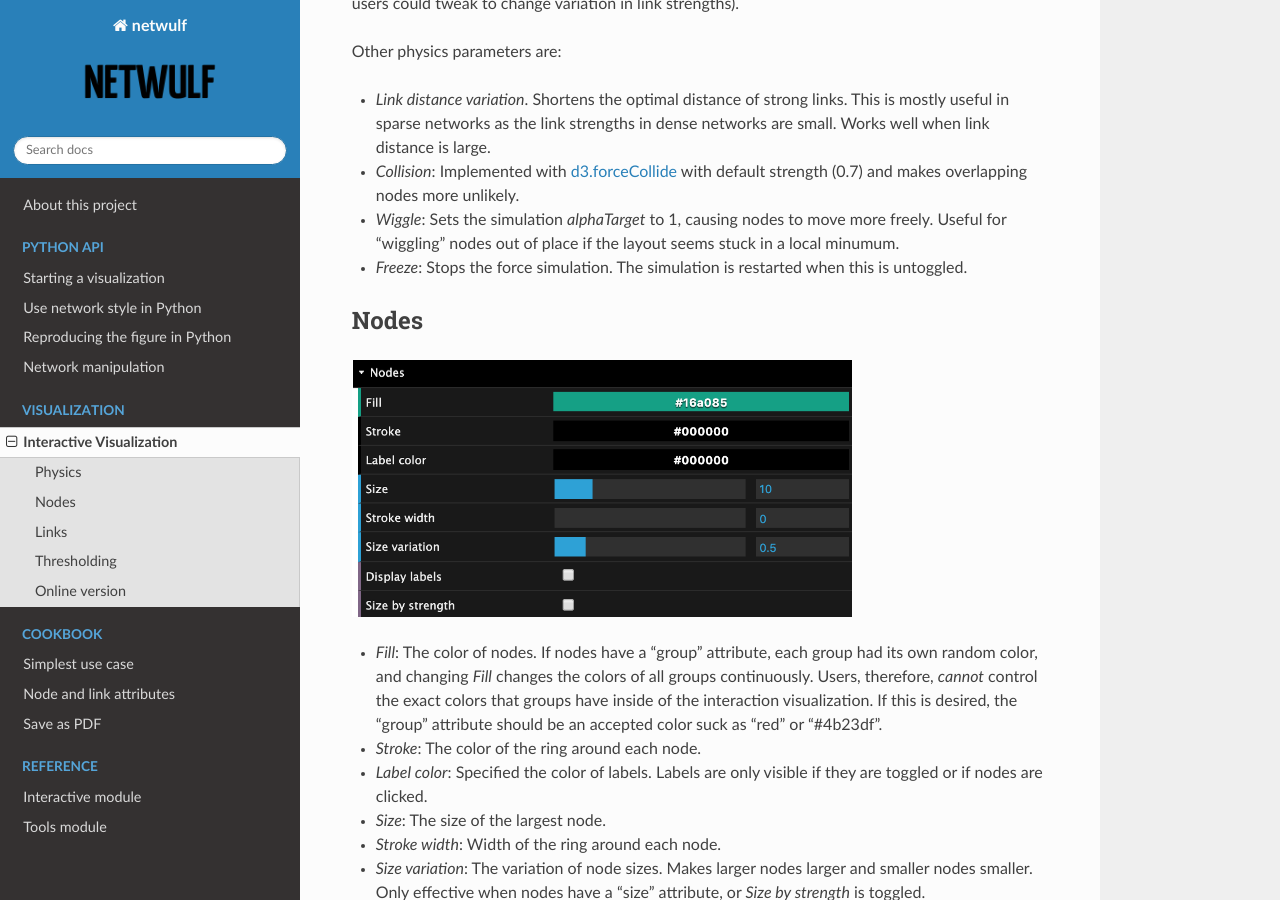
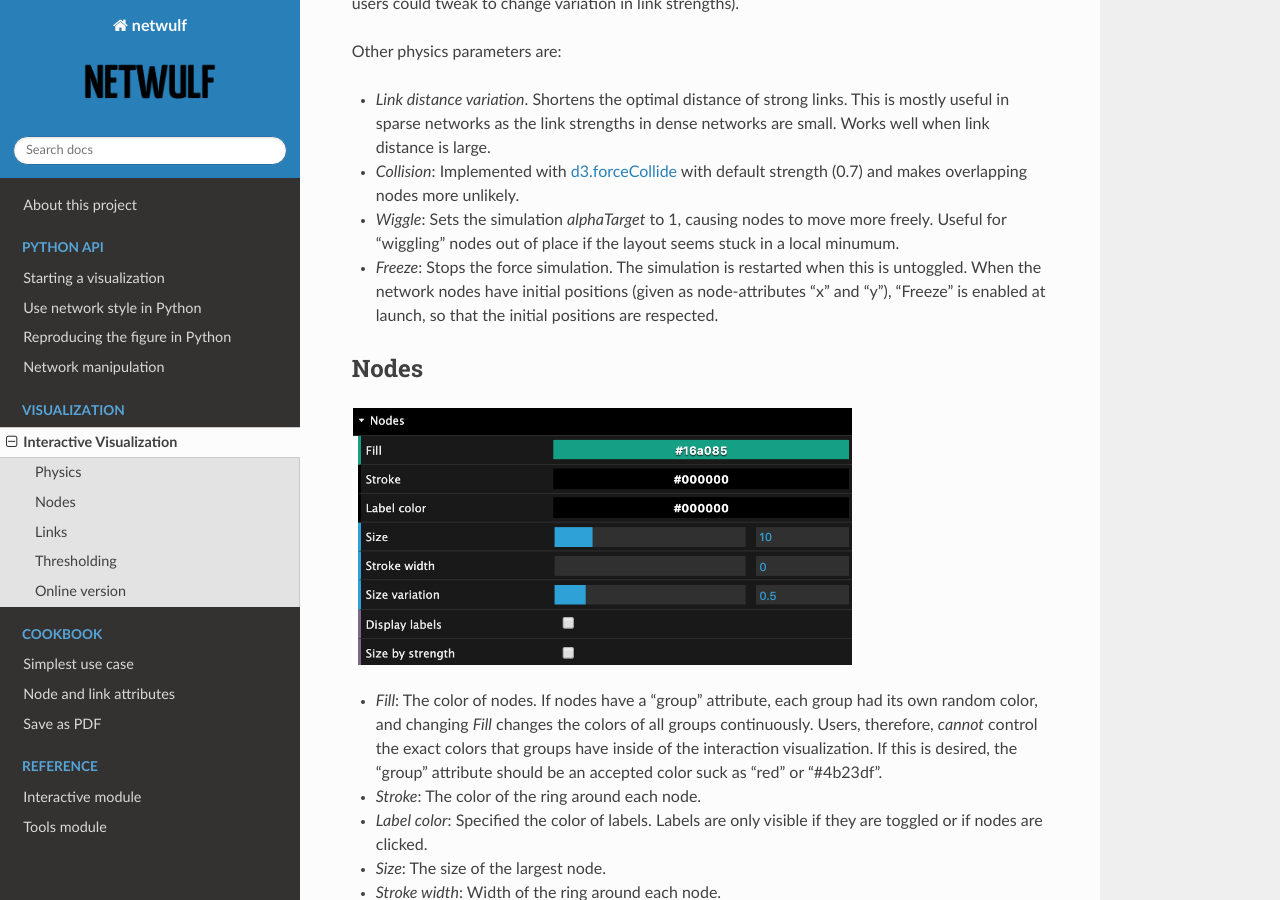
Before and after one commit to benmaier/netwulf, a Sphinx documentation site: the page built from docs/visualization/init.rst, in a window 1280 px wide and 900 px high, scrolled down 861 px. Built offline with Sphinx 7.4.7 and the Read the Docs theme 2.0.0, drawn with Linux system fonts in a browser that asks for light colours.

Commit message:
state that initial positions are respected

```diff
--- a/docs/visualization/init.rst
+++ b/docs/visualization/init.rst
@@ -23,7 +23,7 @@ Other physics parameters are:
 * *Link distance variation*. Shortens the optimal distance of strong links. This is mostly useful in sparse networks as the link strengths in dense networks are small. Works well when link distance is large.
 * *Collision*: Implemented with `d3.forceCollide <https://github.com/d3/d3-force#forceCollide>`_ with default strength (0.7) and makes overlapping nodes more unlikely.
 * *Wiggle*: Sets the simulation *alphaTarget* to 1, causing nodes to move more freely. Useful for "wiggling" nodes out of place if the layout seems stuck in a local minumum.
-* *Freeze*: Stops the force simulation. The simulation is restarted when this is untoggled.
+* *Freeze*: Stops the force simulation. The simulation is restarted when this is untoggled. When the network nodes have initial positions (given as node-attributes "x" and "y"), "Freeze" is enabled at launch, so that the initial positions are respected.
 
 
 Nodes
```
